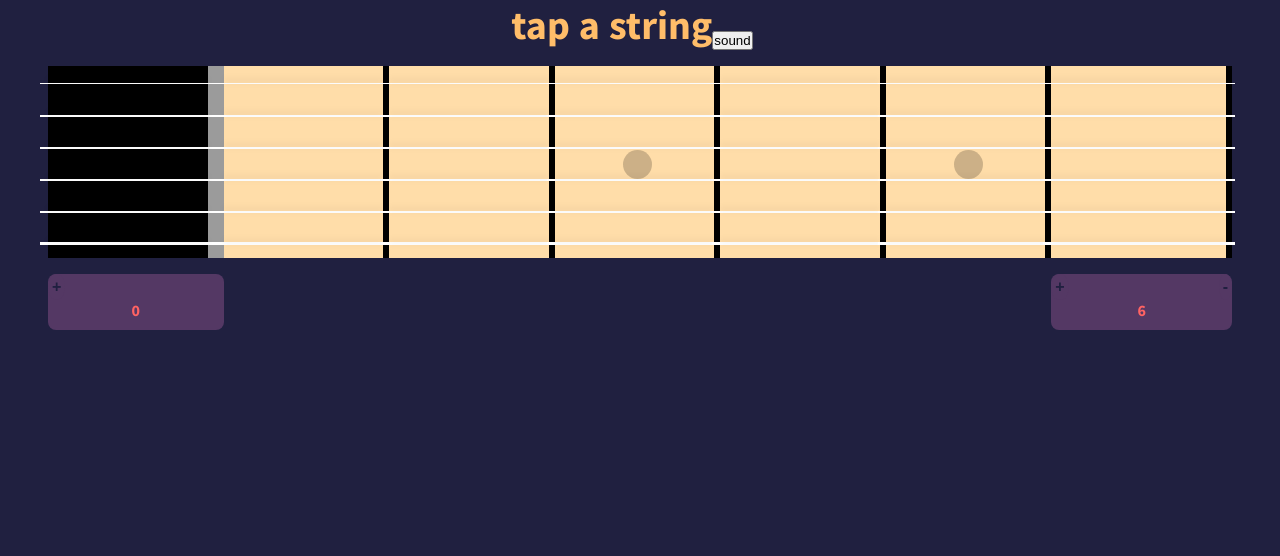
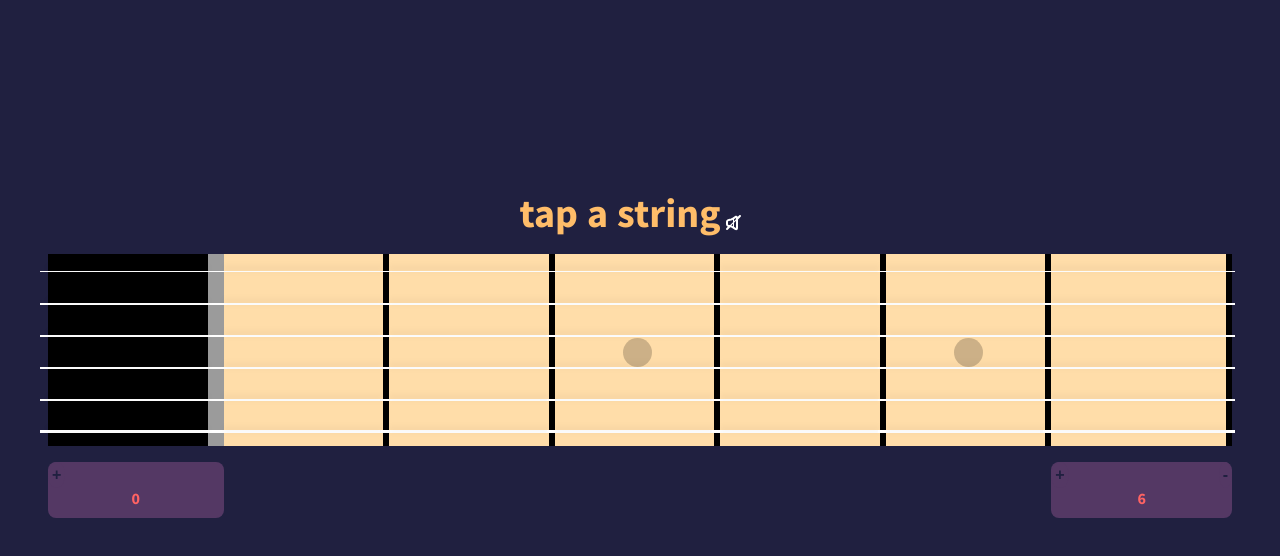
Before and after one commit to ropfoo/fretical, a Nuxt app: page / in a window 1280 px wide. Shown: the top 556 px of the page. Built offline with nearby package versions, Linux system fonts and the light colour scheme.

Commit message:
added mute button icons

```diff
--- a/assets/scss/components/layout/_fretboard-view.scss
+++ b/assets/scss/components/layout/_fretboard-view.scss
@@ -1,7 +1,7 @@
 .c-fretboard-view {
   display: grid;
   grid-template-columns: 1fr;
-  grid-template-rows: 0.3fr 1fr 0.3fr;
+  grid-template-rows: 1fr 1fr 1fr;
   justify-content: center;
   max-height: 100vh;
   max-width: 100vw;
@@ -9,7 +9,7 @@
   @include media-small {
     display: grid;
     grid-template-columns: 1fr 1fr;
-    grid-template-rows: 1;
+    grid-template-rows: 0.2fr 1fr 0.2fr;
     grid-auto-flow: row;
   }
 
@@ -40,4 +40,21 @@
       grid-row: 2;
     }
   }
+
+  &__toggle-sound {
+    @include button-type;
+    svg {
+      fill: $color-white;
+    }
+    &--on {
+      svg:nth-child(1) {
+        display: none;
+      }
+    }
+    &--off {
+      svg:nth-child(2) {
+        display: none;
+      }
+    }
+  }
 }
--- a/assets/scss/settings/_reset.scss
+++ b/assets/scss/settings/_reset.scss
@@ -9,6 +9,7 @@
 body,
 html {
   height: 100%;
+  user-select: none;
 }
 
 body {
--- a/pages/index.vue
+++ b/pages/index.vue
@@ -2,7 +2,42 @@
   <div class="c-fretboard-view">
     <div class="c-fretboard-view__active-tone">
       <h1>{{ activeTone }}</h1>
-      <button @click="toggleSound">sound</button>
+      <div
+        @click="toggleSound"
+        class="c-fretboard-view__toggle-sound"
+        :class="[
+          sound
+            ? 'c-fretboard-view__toggle-sound--on'
+            : 'c-fretboard-view__toggle-sound--off'
+        ]"
+      >
+        <svg
+          version="1.2"
+          baseProfile="tiny"
+          xmlns="http://www.w3.org/2000/svg"
+          width="24"
+          height="24"
+          viewBox="0 0 24 24"
+        >
+          <path
+            d="M19.707 5.293c-.391-.391-1.023-.391-1.414 0l-1.551 1.551c-.345-.688-.987-1.02-1.604-1.02-.449 0-.905.152-1.356.453l-2.672 1.781c-.753.503-2.206.942-3.11.942-1.654 0-3 1.346-3 3v2c0 1.237.754 2.302 1.826 2.76l-1.533 1.533c-.391.391-.391 1.023 0 1.414.195.195.451.293.707.293s.512-.098.707-.293l2.527-2.527c.697.174 1.416.455 1.875.762l2.672 1.781c.451.301.907.453 1.356.453.898 0 1.863-.681 1.863-2.176v-8.586l2.707-2.707c.391-.391.391-1.023 0-1.414zm-4.816 2.648l.104-.062.005.121v1.293l-2 2v-2.091l1.891-1.261zm-7.891 4.059c0-.552.448-1 1-1 1.211 0 2.907-.495 4-1.146v2.439l-2.83 2.83c-.413-.077-.814-.123-1.17-.123-.552 0-1-.448-1-1v-2zm3.301 3.406l1.699-1.699v2.439c-.481-.287-1.075-.542-1.699-.74zm4.693 2.714l-.104-.062-1.89-1.26v-4.091l2-2v7.293l-.006.12z"
+          />
+        </svg>
+        <svg
+          version="1.2"
+          baseProfile="tiny"
+          xmlns="http://www.w3.org/2000/svg"
+          width="24"
+          height="24"
+          viewBox="0 0 24 24"
+        >
+          <g>
+            <path
+              d="M16.706 10.292c-.389-.389-1.023-.391-1.414.002-.39.391-.39 1.023.002 1.414.345.345.535.803.535 1.291 0 .489-.19.948-.536 1.294-.391.39-.391 1.023 0 1.414.195.195.451.293.707.293s.512-.098.707-.293c.724-.723 1.122-1.685 1.122-2.708s-.398-1.984-1.123-2.707zM18.706 8.292c-.391-.389-1.023-.39-1.414.002-.39.391-.39 1.024.002 1.414.879.877 1.363 2.044 1.364 3.287.001 1.246-.484 2.417-1.365 3.298-.391.391-.391 1.023 0 1.414.195.195.451.293.707.293s.512-.098.707-.293c1.259-1.259 1.952-2.933 1.951-4.713-.001-1.777-.694-3.447-1.952-4.702zM20.706 6.292c-.391-.389-1.023-.39-1.414.002-.39.391-.39 1.024.002 1.414 1.412 1.409 2.191 3.285 2.192 5.284.002 2.002-.777 3.885-2.193 5.301-.391.391-.391 1.023 0 1.414.195.195.451.293.707.293s.512-.098.707-.293c1.794-1.794 2.781-4.18 2.779-6.717-.001-2.533-.989-4.912-2.78-6.698zM12.138 5.824c-.449 0-.905.152-1.356.453l-2.673 1.782c-.752.502-2.205.941-3.109.941-1.654 0-3 1.346-3 3v2c0 1.654 1.346 3 3 3 .904 0 2.357.439 3.109.941l2.672 1.781c.451.301.907.453 1.356.453.898.001 1.863-.68 1.863-2.175v-10c0-1.495-.965-2.176-1.862-2.176zm-7.138 9.176c-.552 0-1-.448-1-1v-2c0-.552.448-1 1-1 1.211 0 2.907-.495 4-1.146v6.293c-1.093-.652-2.789-1.147-4-1.147zm7 3l-.006.12-.104-.062-1.89-1.26v-7.596l1.891-1.261.104-.062.005.121v10z"
+            />
+          </g>
+        </svg>
+      </div>
     </div>
     <fretboard :firstFret="firstFret" :lastFret="lastFret" />
   </div>
```
Also changed, not shown: assets/img/svg/volume-mute.svg (added), assets/img/svg/volume-up.svg (added).
